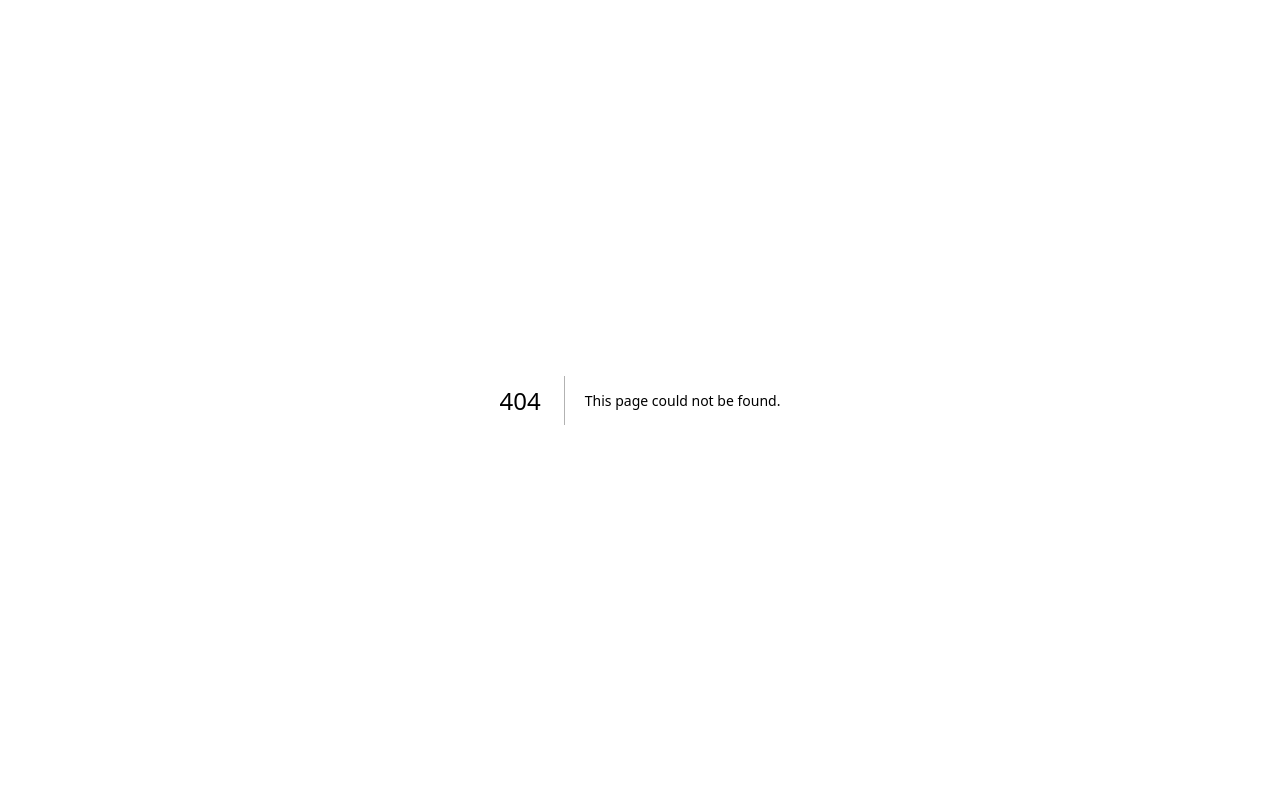
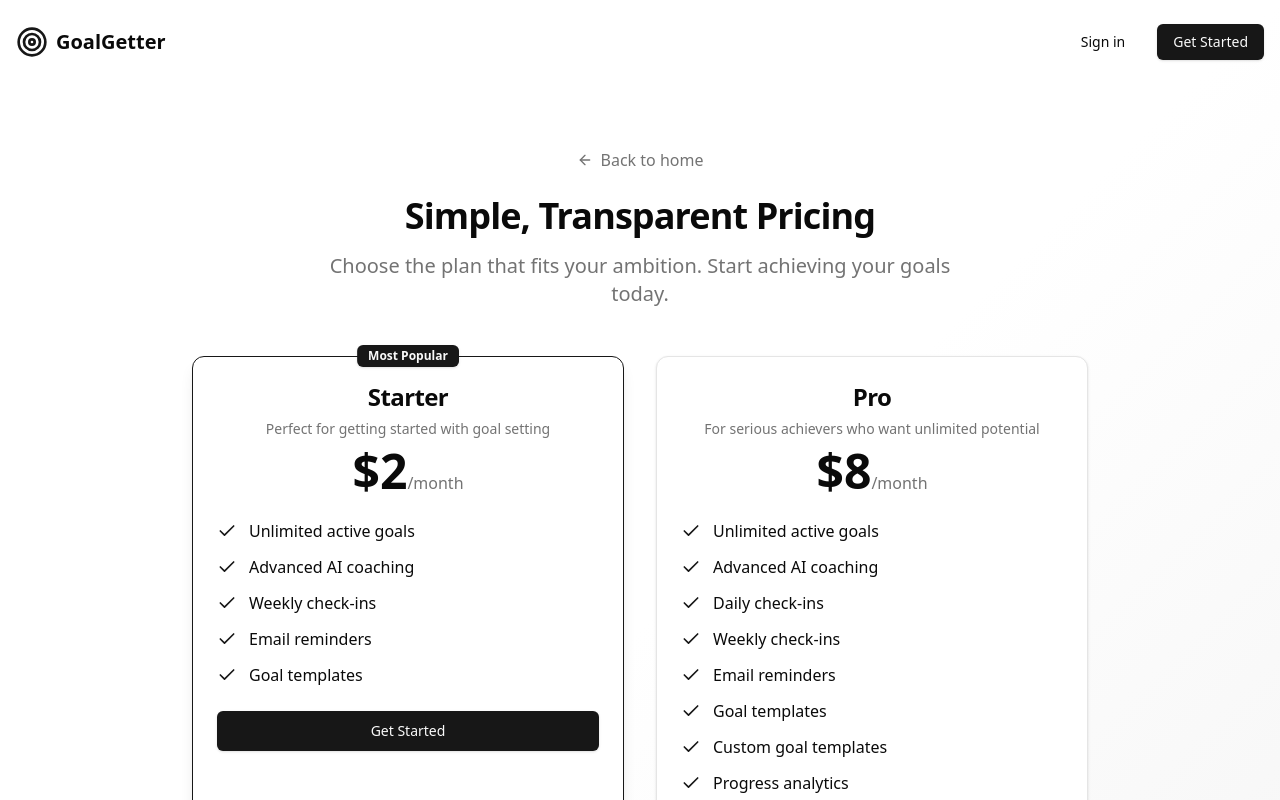
Before and after one commit to samo1petar/GoalGetter, a Next.js app in the folder frontend/: page /pricing in a window 1280 px wide. Before the commit this address had no page. Shown: the top 800 px of the page. Built offline with nearby package versions, Linux system fonts and the light colour scheme.

Commit message:
Pricing page

```diff
--- /dev/null
+++ b/frontend/src/app/(public)/pricing/page.tsx
@@ -0,0 +1,140 @@
+'use client';
+
+import Link from 'next/link';
+import { Button } from '@/components/ui/button';
+import { Card, CardContent, CardDescription, CardFooter, CardHeader, CardTitle } from '@/components/ui/card';
+import { Badge } from '@/components/ui/badge';
+import { Target, Check, ArrowLeft } from 'lucide-react';
+
+export default function PricingPage() {
+  const plans = [
+    {
+      name: 'Starter',
+      price: 2,
+      description: 'Perfect for getting started with goal setting',
+      features: [
+        'Unlimited active goals',
+        'Advanced AI coaching',
+        'Weekly check-ins',
+        'Email reminders',
+        'Goal templates',
+      ],
+      cta: 'Get Started',
+      popular: true,
+    },
+    {
+      name: 'Pro',
+      price: 8,
+      description: 'For serious achievers who want unlimited potential',
+      features: [
+        'Unlimited active goals',
+        'Advanced AI coaching',
+        'Daily check-ins',
+        'Weekly check-ins',
+        'Email reminders',
+        'Goal templates',
+        'Custom goal templates',
+        'Progress analytics',
+        'Calendar integration',
+        'Export to PDF',
+      ],
+      cta: 'Go Pro',
+      popular: false,
+    },
+  ];
+
+  return (
+    <div className="min-h-screen bg-gradient-to-br from-background via-background to-primary/5">
+      {/* Header */}
+      <header className="container mx-auto px-4 py-6 flex items-center justify-between">
+        <Link href="/" className="flex items-center gap-2">
+          <Target className="h-8 w-8 text-primary" />
+          <span className="text-xl font-bold">GoalGetter</span>
+        </Link>
+        <div className="flex items-center gap-4">
+          <Link href="/login">
+            <Button variant="ghost">Sign in</Button>
+          </Link>
+          <Link href="/signup">
+            <Button>Get Started</Button>
+          </Link>
+        </div>
+      </header>
+
+      {/* Pricing Content */}
+      <main className="container mx-auto px-4 py-16">
+        <div className="text-center mb-12">
+          <Link href="/" className="inline-flex items-center gap-2 text-muted-foreground hover:text-foreground mb-6">
+            <ArrowLeft className="h-4 w-4" />
+            Back to home
+          </Link>
+          <h1 className="text-4xl font-bold tracking-tight mb-4">
+            Simple, Transparent Pricing
+          </h1>
+          <p className="text-xl text-muted-foreground max-w-2xl mx-auto">
+            Choose the plan that fits your ambition. Start achieving your goals today.
+          </p>
+        </div>
+
+        <div className="grid md:grid-cols-2 gap-8 max-w-4xl mx-auto">
+          {plans.map((plan) => (
+            <Card
+              key={plan.name}
+              className={`relative ${plan.popular ? 'border-primary shadow-lg' : ''}`}
+            >
+              {plan.popular && (
+                <Badge className="absolute -top-3 left-1/2 -translate-x-1/2">
+                  Most Popular
+                </Badge>
+              )}
+              <CardHeader className="text-center pb-2">
+                <CardTitle className="text-2xl">{plan.name}</CardTitle>
+                <CardDescription>{plan.description}</CardDescription>
+              </CardHeader>
+              <CardContent className="text-center">
+                <div className="mb-6">
+                  <span className="text-5xl font-bold">${plan.price}</span>
+                  <span className="text-muted-foreground">/month</span>
+                </div>
+                <ul className="space-y-3 text-left">
+                  {plan.features.map((feature) => (
+                    <li key={feature} className="flex items-center gap-3">
+                      <Check className="h-5 w-5 text-primary flex-shrink-0" />
+                      <span>{feature}</span>
+                    </li>
+                  ))}
+                </ul>
+              </CardContent>
+              <CardFooter>
+                <Link href="/signup" className="w-full">
+                  <Button
+                    className="w-full"
+                    variant={plan.popular ? 'default' : 'outline'}
+                    size="lg"
+                  >
+                    {plan.cta}
+                  </Button>
+                </Link>
+              </CardFooter>
+            </Card>
+          ))}
+        </div>
+
+        <div className="text-center mt-12 text-muted-foreground">
+          <p>All plans include a 7-day free trial. No credit card required.</p>
+        </div>
+      </main>
+
+      {/* Footer */}
+      <footer className="container mx-auto px-4 py-8 border-t mt-20">
+        <div className="flex items-center justify-between text-sm text-muted-foreground">
+          <div className="flex items-center gap-2">
+            <Target className="h-4 w-4" />
+            <span>GoalGetter</span>
+          </div>
+          <p>AI-powered goal achievement platform</p>
+        </div>
+      </footer>
+    </div>
+  );
+}
--- a/frontend/src/app/page.tsx
+++ b/frontend/src/app/page.tsx
@@ -26,6 +26,9 @@ export default function HomePage() {
           <span className="text-xl font-bold">GoalGetter</span>
         </div>
         <div className="flex items-center gap-4">
+          <Link href="/pricing">
+            <Button variant="ghost">Pricing</Button>
+          </Link>
           <Link href="/login">
             <Button variant="ghost">Sign in</Button>
           </Link>
```
